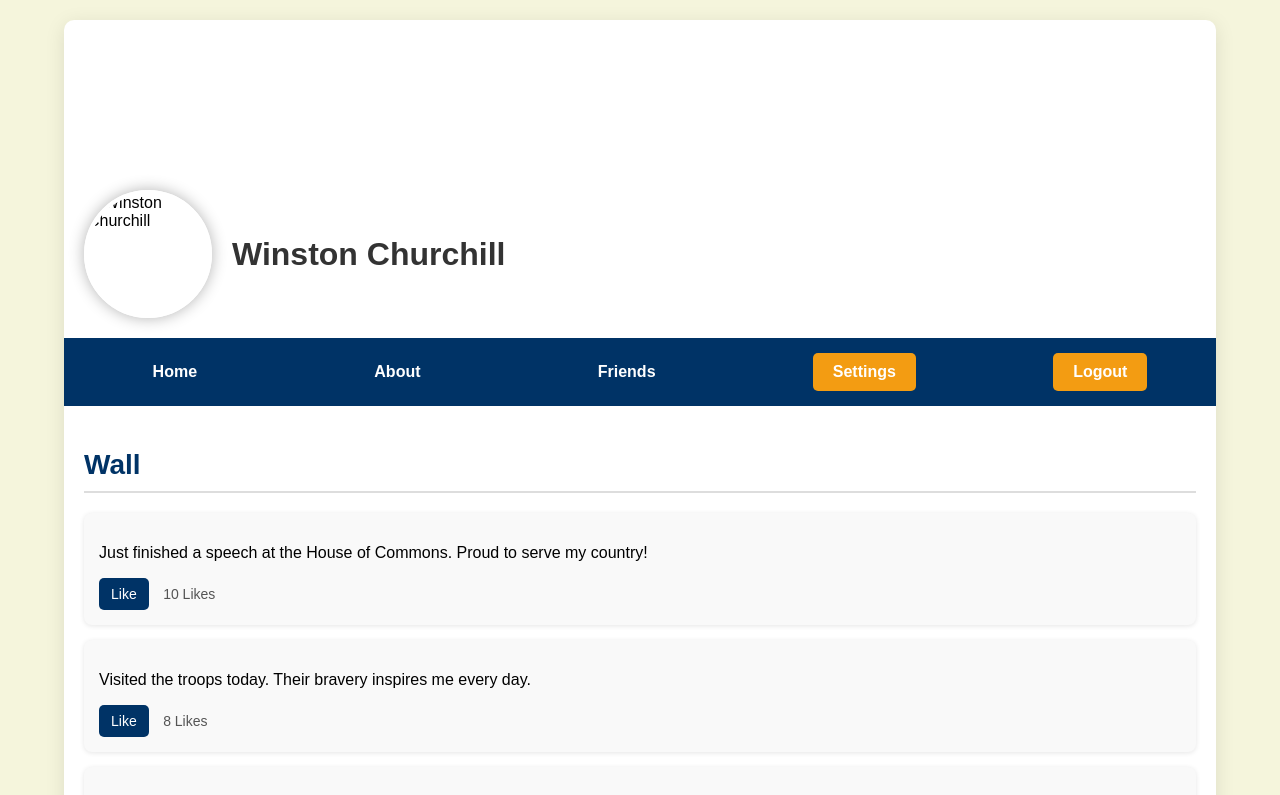
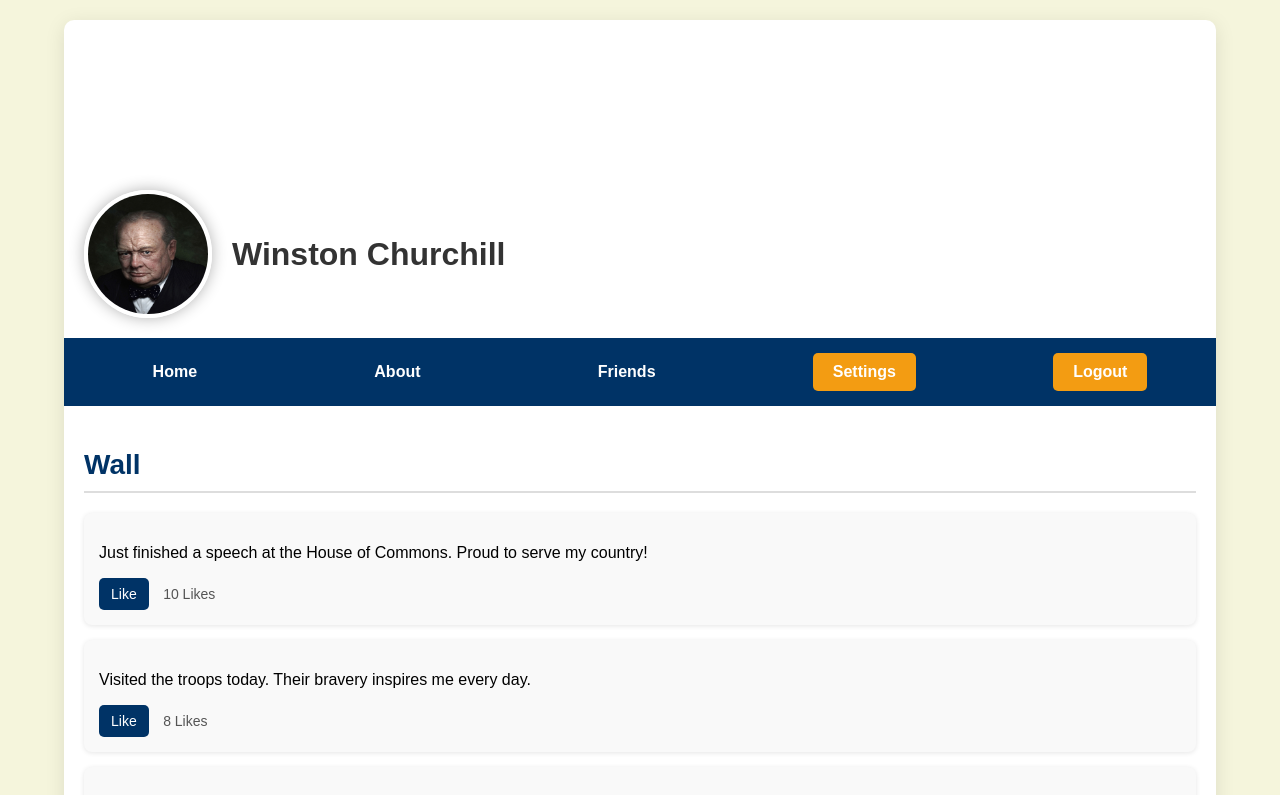
Before and after one commit to Jayyy-Fths/Jesus, a plain HTML site: page index.html in a window 1280 px wide. Shown: the top 795 px of the page. Drawn offline with Linux system fonts and the light colour scheme.

Commit message:
Update index.html

```diff
--- a/index.html
+++ b/index.html
@@ -150,7 +150,7 @@
     <div class="container">
         <div class="cover-photo"></div>
         <div class="header">
-            <img src="s1200_12.jpg" alt="Winston Churchill">
+            <img src="ewww.jpg" alt="Winston Churchill">
             <h1>Winston Churchill</h1>
         </div>
         <div class="nav">
```
